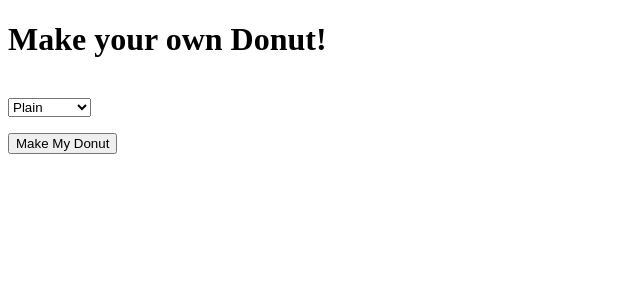
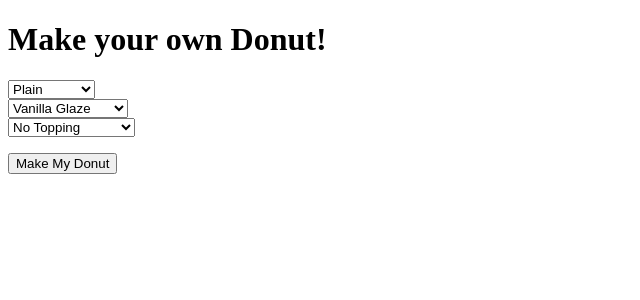
Before and after one commit to HDPham/doughnutworry, a Python web app: template templates/maker.html in a window 1280 px wide. Shown: the top 300 px of the page, without its empty margins (0-640 px from the left). Run offline with Jinja, Linux system fonts and the light colour scheme; the template is opened without the code that fills it, so the values that code supplies are empty; some libraries are stand-ins or nearby versions.

Commit message:
maker donut done

```diff
--- a/scripts/script.js
+++ b/scripts/script.js
@@ -1,18 +1,35 @@
  // onclick="$('#plainglaze').show()"
  // onclick="$('#chocosprinkle').hide()"
 
-function ReceivedImage(data){
+// function ReceivedImage(data){
+//   console.log(data);
+//   $("#donutimage").attr("src", data.url);
+//   $("#frostingimage").attr("src", data.urlf);
+// }
+function ReceivedDonut(data){
   console.log(data);
   $("#donutimage").attr("src", data.url);
- $("#plainglaze").fadeIn(1000);
 }
+function ReceivedFrosting(data){
+  console.log(data);
+  $("#frostingimage").attr("src", data.urlf);
+}
+function ReceivedTopping(data){
+  console.log(data);
+  $("#toppingimage").attr("src", data.urlt);
+}
+
 
 $(document).ready(function() {
 
   $("#submit").click(function(e){
     e.preventDefault();
     var selected_value = $("#cakeflavor").val()
-    $.post("select", {"selected": selected_value}, ReceivedImage)
+    $.post("select", {"selected": selected_value}, ReceivedDonut)
+    var selected_value2 = $("#frostingflavor").val()
+    $.post("select", {"selected2": selected_value2}, ReceivedFrosting)
+    var selected_value3 = $("#toppingflavor").val()
+    $.post("select", {"selected3": selected_value3}, ReceivedTopping)
     console.log("button clicked");
  });
 });
--- a/stylesheets/stylesheet.css
+++ b/stylesheets/stylesheet.css
@@ -1,10 +1,25 @@
-#chocosprinkle{
-  width: 30%;
-  margin-left: 10%;
-  display: none;
+#donutimage {
+  width: 20%;
+  text-align:center;
+  z-index: 0;
+  position: absolute;
+  margin-top: 15%;
+  margin-left: 20%;
 }
-#plainglaze{
-  width: 30%;
-  margin-left: 10%;
-  display: none
+
+#frostingimage {
+  width: 22.5%;
+  text-align:center;
+  z-index: 50;
+  position: absolute;
+  margin-top: 13.5%;
+  margin-left: 19%;
 }
+#toppingimage {
+  width: 22%;
+  text-align:center;
+  z-index: 100;
+  position: absolute;
+  margin-top: 13.5%;
+  margin-left: 19.25%;
+}
--- a/templates/maker.html
+++ b/templates/maker.html
@@ -28,34 +28,36 @@
       candy
     -->
   <div id="donutdiv"><img id="donutimage" class="flavor"  src=""/></div>
+  <div id="frostingdiv"><img id="frostingimage" class="flavor2"  src=""/></div>
+  <div id="toppingdiv"><img id="toppingimage" class="flavor3"  src=""/></div>
   <!-- <img class="flavor" id="chocosprinkle" src="http://www.metalinsider.net/site/wp-content/uploads/2014/06/chocolate-frosted-sprinkles-HI.jpg"/> -->
     <form method ="get" action="" id="making_donut_form">
       <select name="cake" id="cakeflavor">
         <option class ="cake plain" value="plain">Plain</option>
         <option class ="cake chocolate" value="chocolate">Chocolate</option>
-        <!-- <option value="redvelvet">Red Velvet</option>
+        <option value="redvelvet">Red Velvet</option>
         <option value="lemon">Lemon</option>
-        <option value="pistachio">Pistachio</option> -->
+        <option value="pistachio">Pistachio</option>
       </select>
 
 
-<!-- <br>
-      <select name="frosting">
-        <option value="vanilla">Vanilla Glaze</option>
-        <option value="chocolate">Chocolate</option>
+<br>
+      <select name="frosting" id="frostingflavor">
+        <option class ="flavor vanilla" value="vanilla">Vanilla Glaze</option>
+        <option class ="flavor chocolate" value="chocolate">Chocolate</option>
         <option value="strawberry">Strawberry</option>
-        <option value="lemon">Lemon Glaze</option>
-        <option value="orange">Orange Glaze</option>
+        <option value="healthy">Healthy Frosting</option>
+        <option value="fun">Fun Frosting</option>
       </select>
 <br>
-      <select name="toppings">
+      <select name="toppings" id="toppingflavor">
         <option value="none">No Topping</option>
         <option value="nuts">Nuts</option>
         <option value="fruit">Fruit</option>
         <option value="chocochips">Chocolate Chips</option>
         <option value="chocodrizzle">Chocolate Drizzle</option>
         <option value="candy">Candy</option>
-      </select> -->
+      </select>
       <p><input id="submit" type="submit" value="Make My Donut"></p>
     </form>
 
```
Also changed, not shown: main.py (+26 -4 lines), 1 other file.
